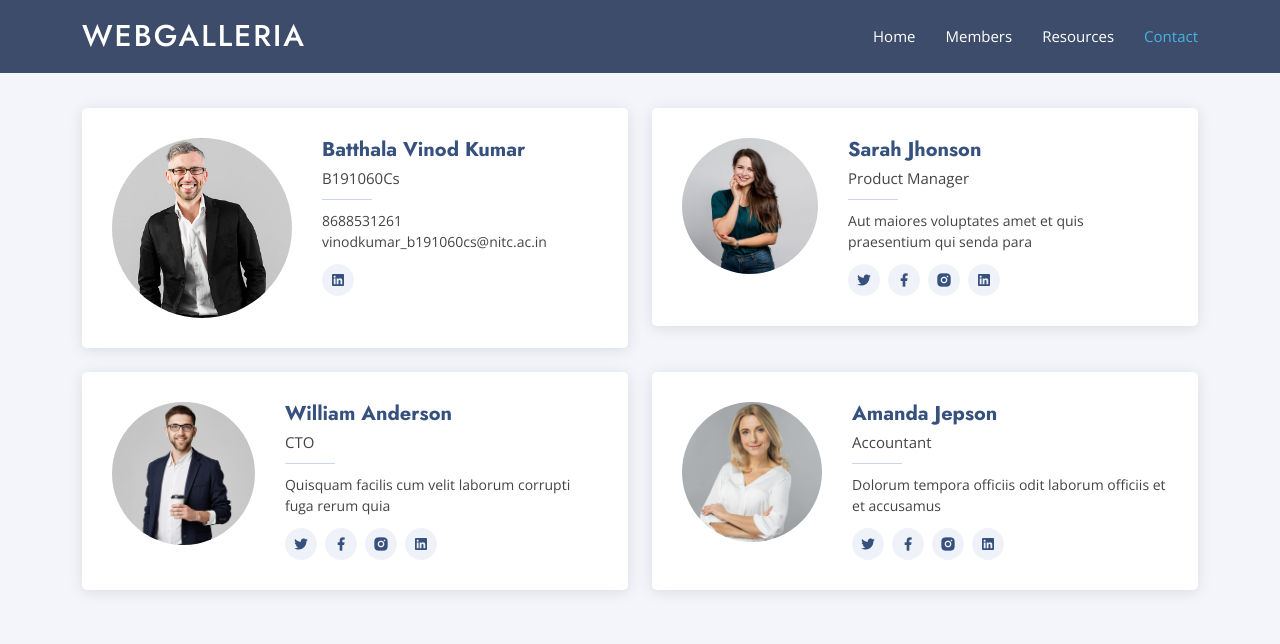
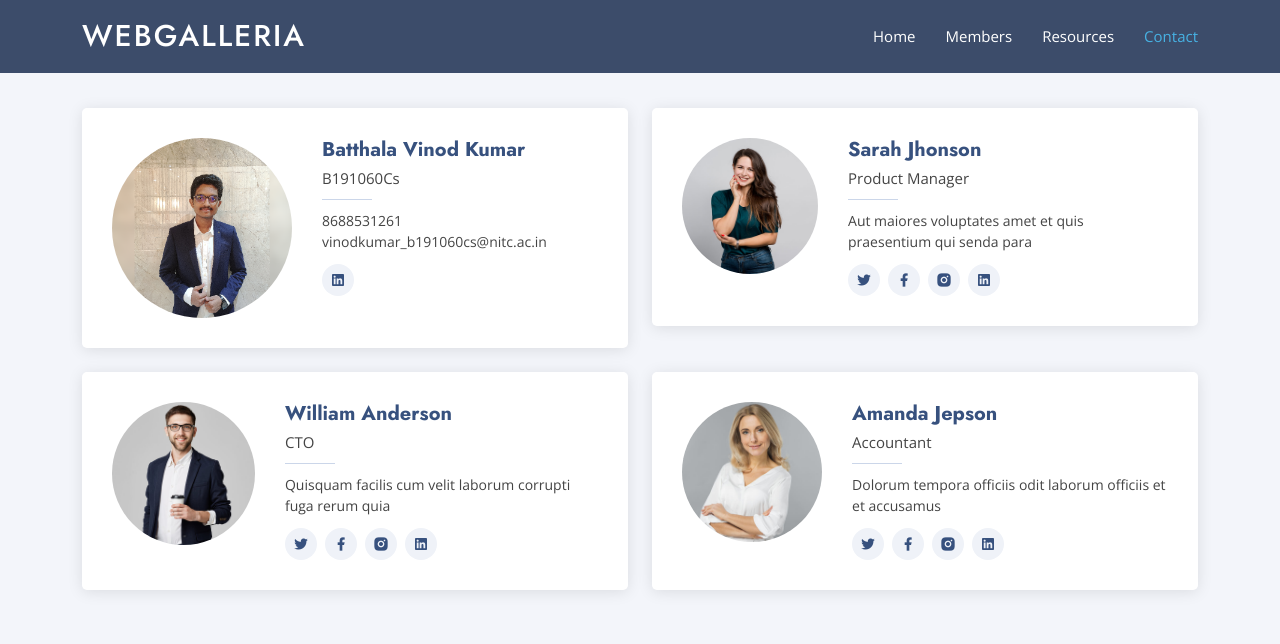
Before and after one commit to vinodkumar2704/WebGalleriaProject, a plain HTML site: page contact.html in a window 1280 px wide. Drawn offline with nearby package versions, Linux system fonts and the light colour scheme.

Commit message:
added img

```diff
--- a/contact.html
+++ b/contact.html
@@ -65,7 +65,7 @@
 
           <div class="col-lg-6">
             <div class="member d-flex align-items-start" data-aos="zoom-in" data-aos-delay="100">
-              <div class="pic"><img src="assets/img/team/team-1.jpg" class="img-fluid" alt=""></div>
+              <div class="pic"><img src="assets/img/team/vinod.png" class="img-fluid" alt=""></div>
               <div class="member-info">
                 <h4>Batthala Vinod Kumar</h4>
                 <span>B191060Cs</span>
```
Also changed, not shown: assets/img/team/vinod.png (added), 1 other file.
